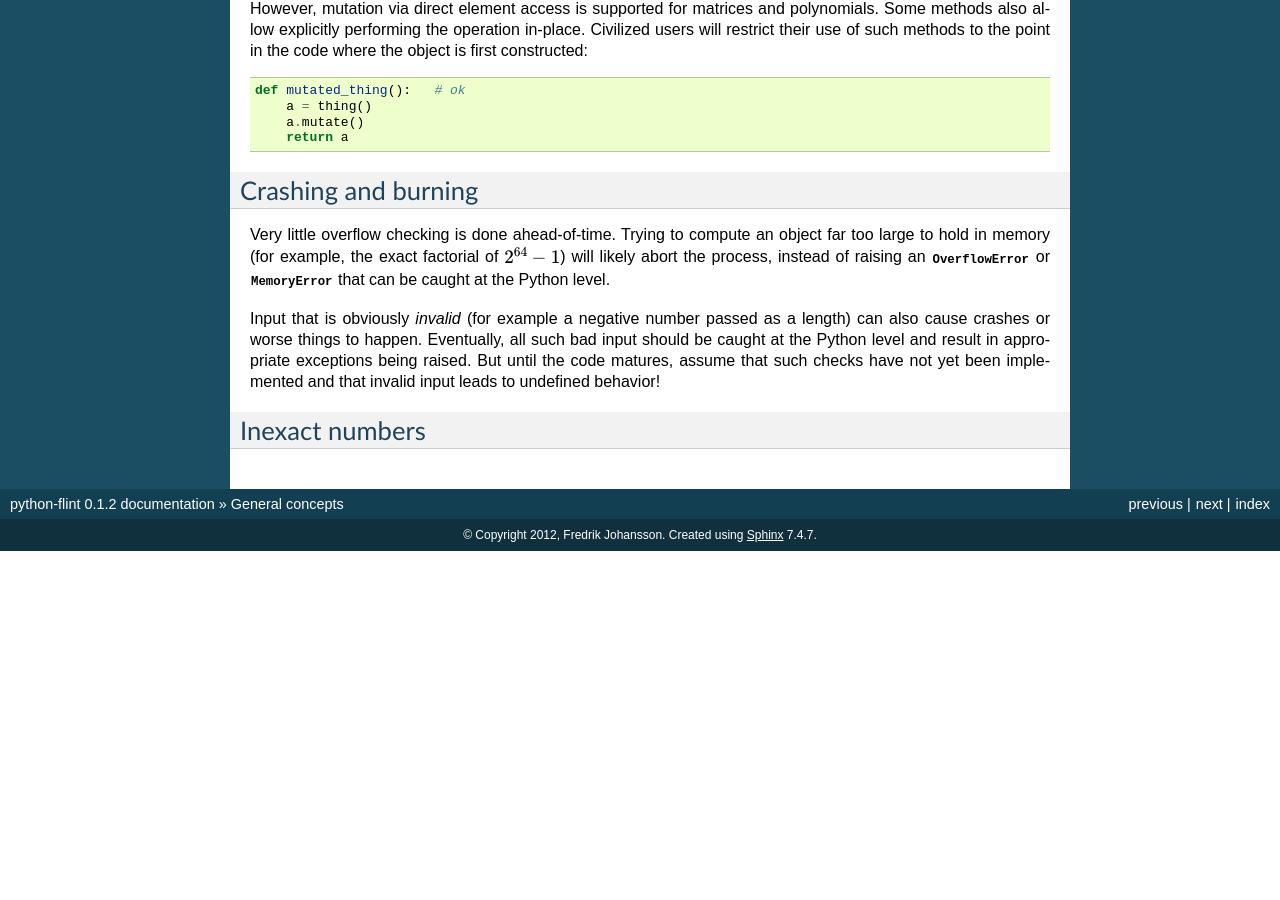
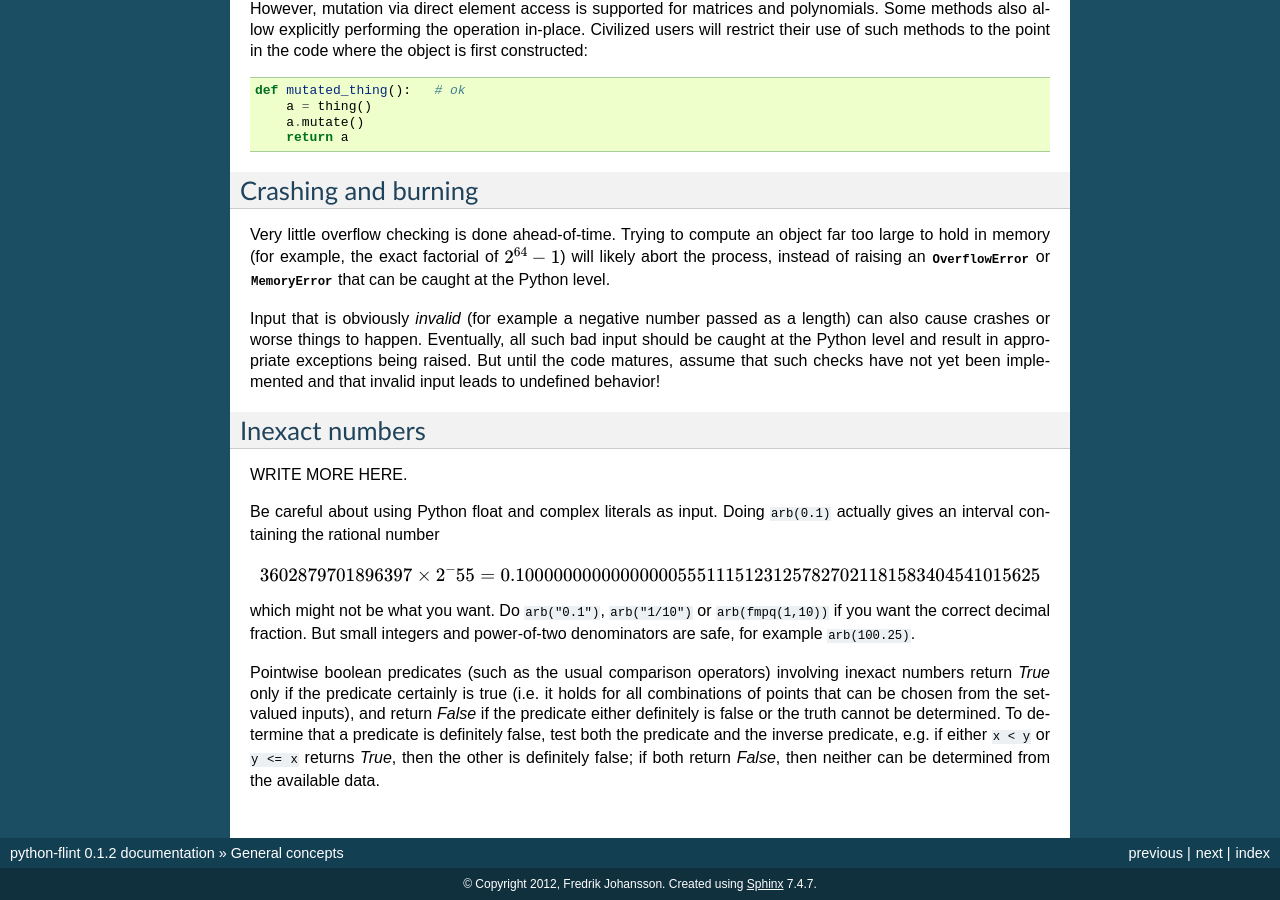
Before and after one commit to flintlib/python-flint, a Sphinx documentation site: the page built from doc/source/general.rst, in a window 1280 px wide and 900 px high, scrolled down 845 px. Built offline with Sphinx 7.4.7, drawn with Linux system fonts in a browser that asks for light colours; before the commit the page ends 1396 px from its top, so only the background shows below that.

Commit message:
some more doc editing

```diff
--- a/doc/source/general.rst
+++ b/doc/source/general.rst
@@ -77,3 +77,30 @@ invalid input leads to undefined behavior!
 
 Inexact numbers
 -----------------
+
+WRITE MORE HERE.
+
+Be careful about using Python float and complex literals as input.
+Doing ``arb(0.1)`` actually gives an interval containing
+the rational number
+
+.. math ::
+
+    3602879701896397 \times 2^-55 = 0.1000000000000000055511151231257827021181583404541015625
+
+which might not be what you want. Do ``arb("0.1")``, ``arb("1/10")``
+or ``arb(fmpq(1,10))`` if
+you want the correct decimal fraction. But small integers and
+power-of-two denominators are safe, for example ``arb(100.25)``.
+
+Pointwise boolean predicates (such as the usual comparison operators)
+involving inexact numbers return
+*True* only if the predicate certainly is true (i.e. it holds for all
+combinations of points that can be chosen from the set-valued inputs),
+and return *False* if the
+predicate either definitely is false or the truth cannot be determined.
+To determine that a predicate is definitely false,
+test both the predicate and the inverse predicate,
+e.g. if either ``x < y`` or ``y <= x`` returns *True*, then the other
+is definitely false; if both return *False*, then neither can be
+determined from the available data.
```
Also changed, not shown: 3 other files.
